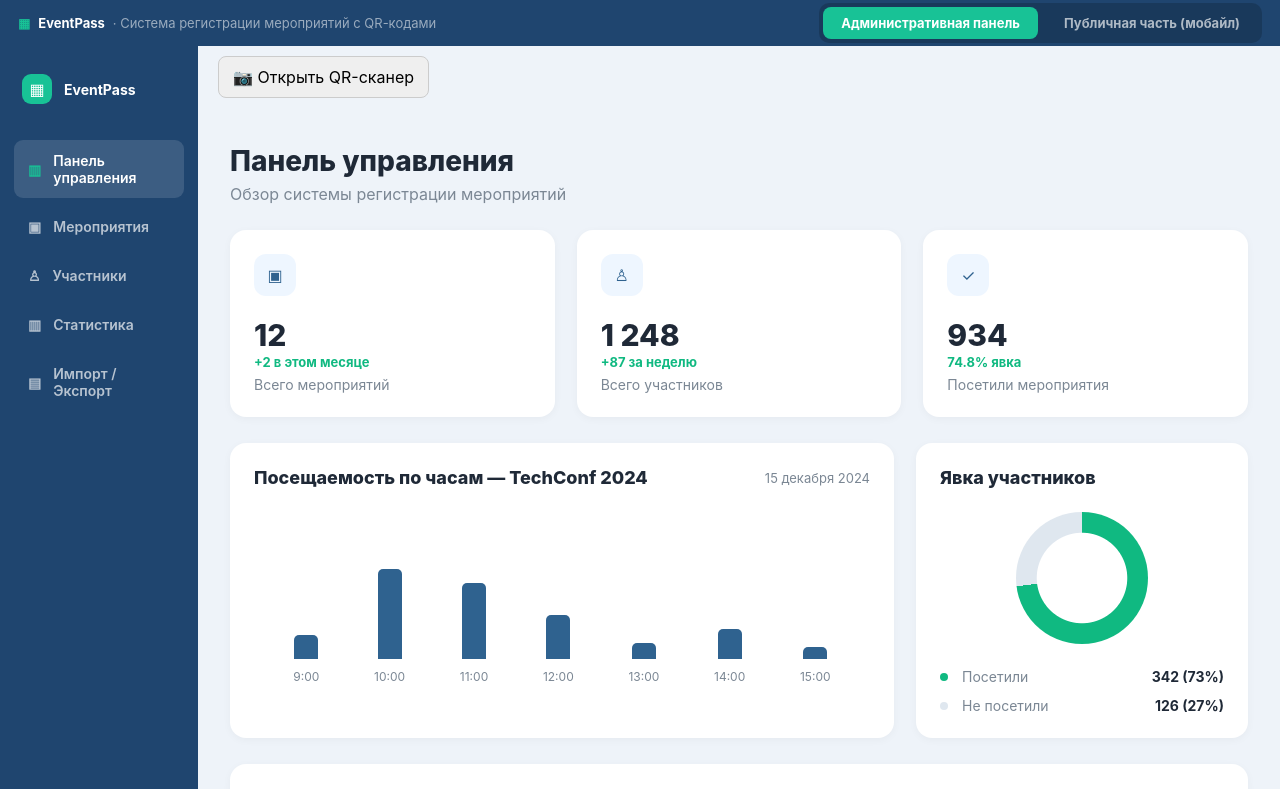
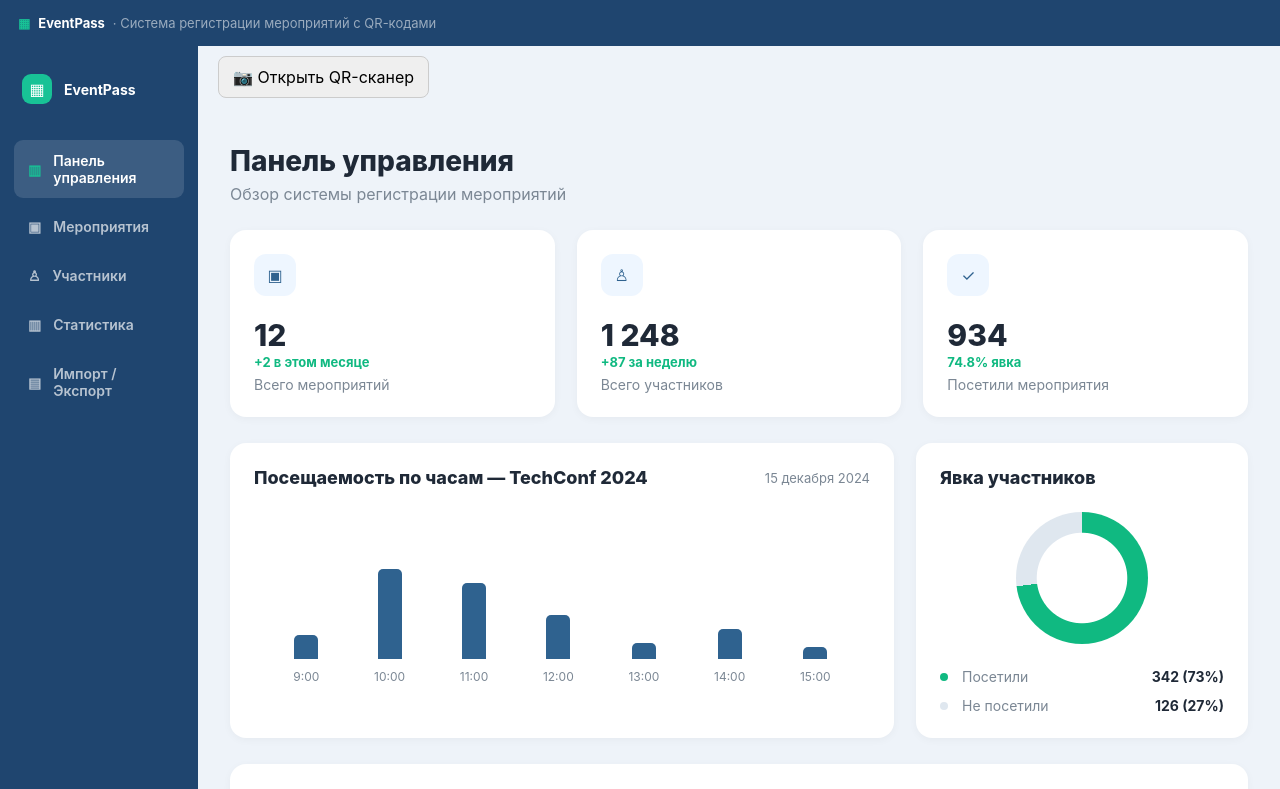
Before and after one commit to event-registration-team/qr-frontend, a React (Vite) app: page /dashboard in a window 1280 px wide. Shown: the top 789 px of the page. Built offline with nearby package versions, Linux system fonts and the light colour scheme; no server answers.

Commit message:
fix: убран декоративный переключатель из шапки админки

```diff
--- a/src/components/Header/Header.css
+++ b/src/components/Header/Header.css
@@ -33,31 +33,3 @@
   color: var(--color-accent);
   font-weight: 700;
 }
-
-.header__tabs {
-  display: flex;
-  gap: 8px;
-
-  padding: 4px;
-
-  border-radius: 10px;
-  background: rgba(0, 0, 0, 0.18);
-}
-
-.header__tab {
-  border: none;
-  border-radius: 8px;
-
-  padding: 8px 18px;
-
-  background: transparent;
-  color: rgba(255, 255, 255, 0.65);
-
-  font-size: 13px;
-  font-weight: 700;
-}
-
-.header__tab--active {
-  background: var(--color-accent);
-  color: #ffffff;
-}
--- a/src/components/Header/Header.tsx
+++ b/src/components/Header/Header.tsx
@@ -9,14 +9,6 @@ export function Header() {
         <span>· Система регистрации мероприятий с QR-кодами</span>
       </div>
 
-      <div className="header__tabs">
-        <button className="header__tab header__tab--active" type="button">
-          Административная панель
-        </button>
-        <button className="header__tab" type="button">
-          Публичная часть (мобайл)
-        </button>
-      </div>
     </header>
   );
 }
```
